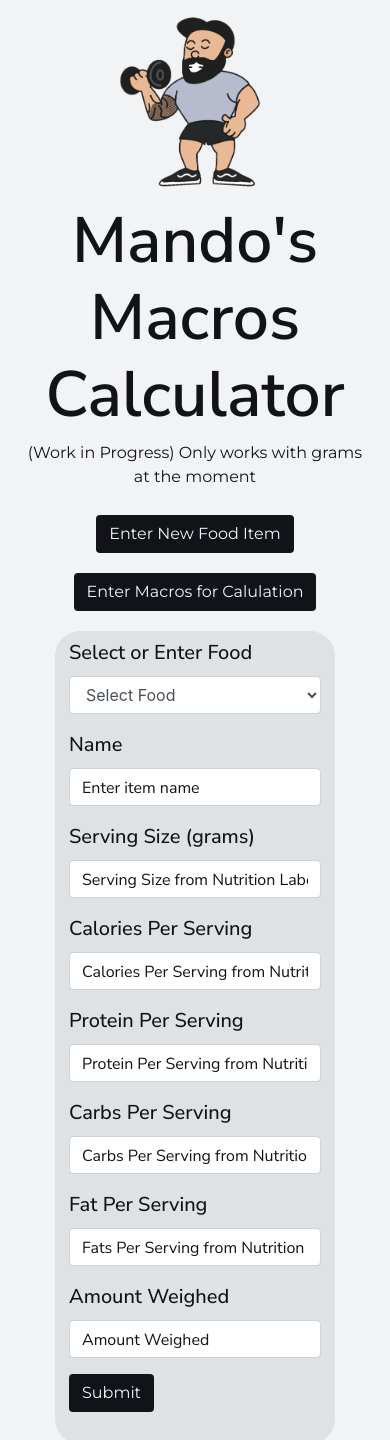
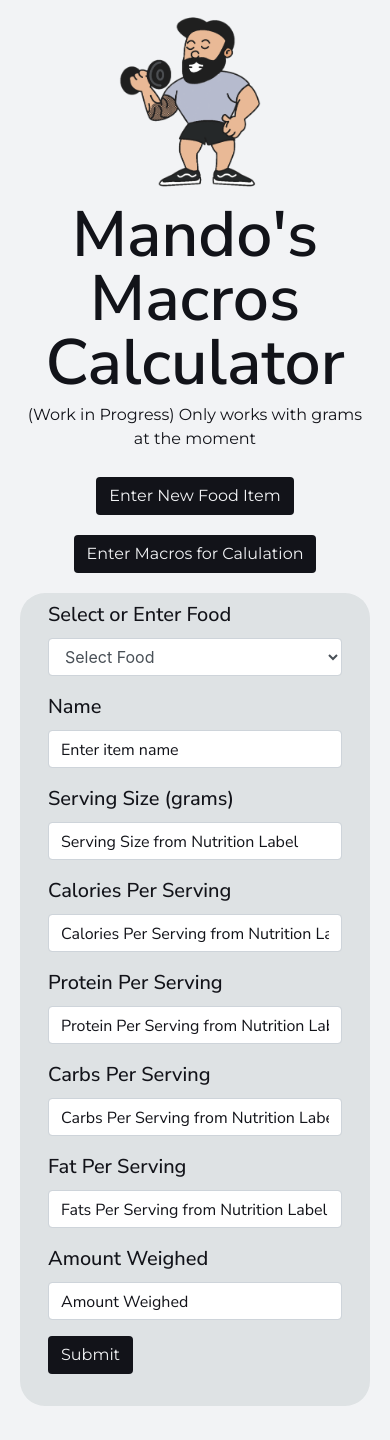
Before and after one commit to armandoroman20/macro-calculator, a website: page index.html in a window 390 px wide. Shown: the part 22-1462 px from the top of the page. Drawn offline with nearby package versions, Linux system fonts and the light colour scheme.

Commit message:
made some styling edits

```diff
--- a/style.css
+++ b/style.css
@@ -96,6 +96,9 @@ button:hover {
 
 @media (max-width: 480px) {
 
+  h1 {
+    line-height: 1em;
+  }
   .title {
     display: block;
     align-content: center;
@@ -112,5 +115,11 @@ button:hover {
     padding-right: 20px;
   }
 
+  .mainFormContainer  {
+    margin-right: 0;
+    margin-left: 0;
+    padding-left: 8%;
+    padding-right: 8%;
+  }
 
 }
```
